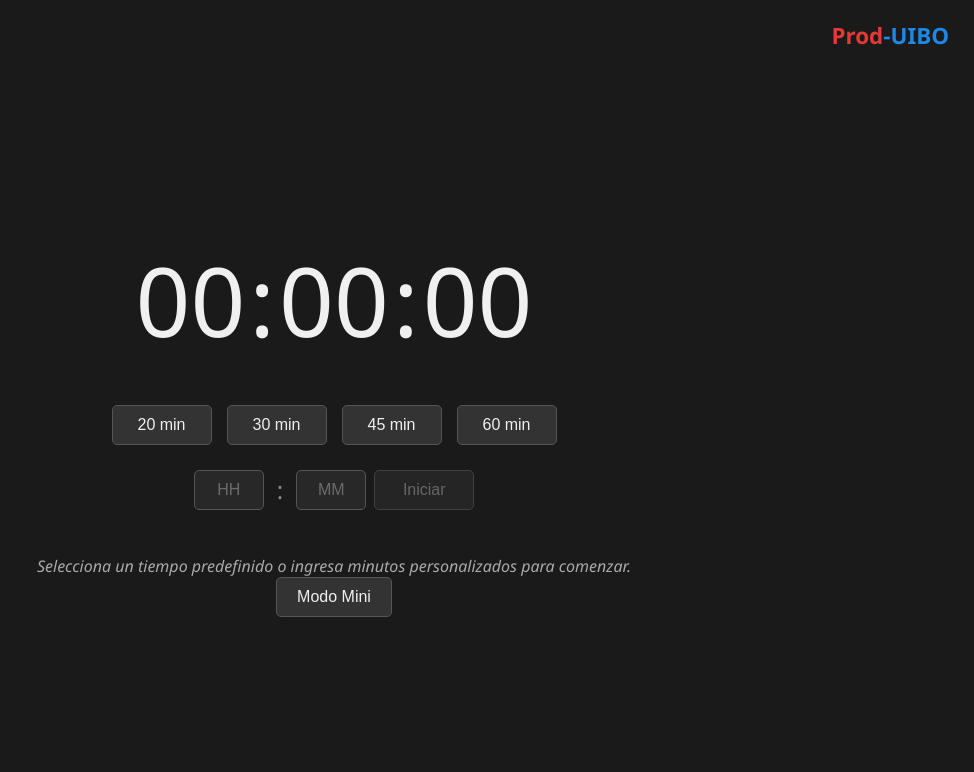
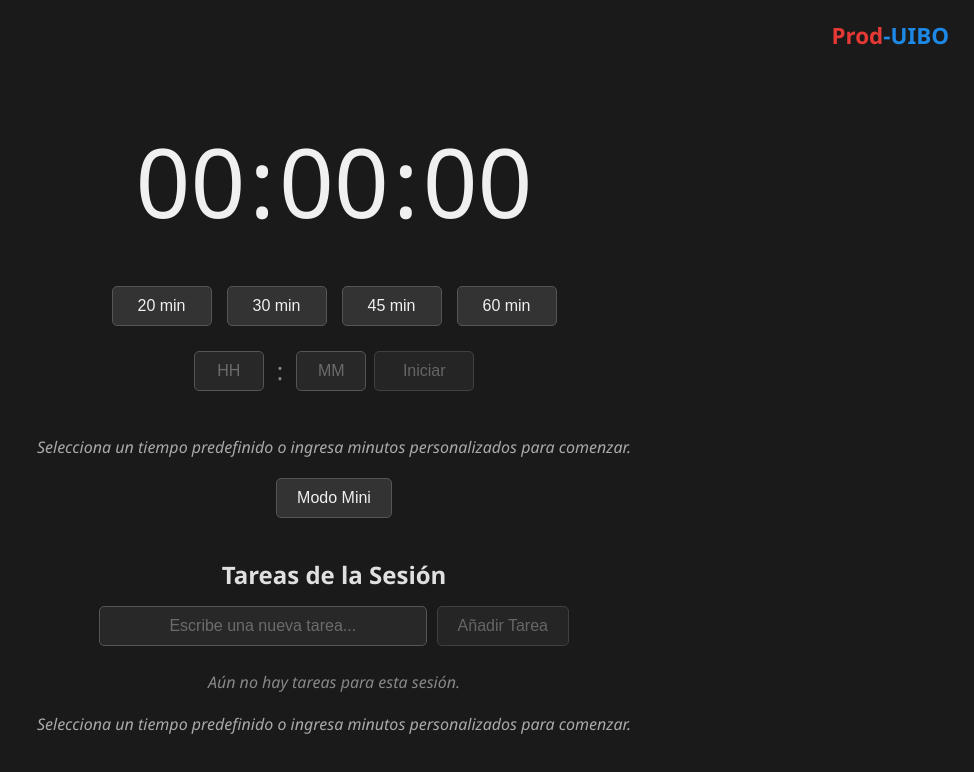
Before and after one commit to rodrigobeta/prod-iubo, a Next.js app: page / in a window 1280 px wide. Shown: the top 772 px of the page, without its empty margins (306-1280 px from the left). Built offline with nearby package versions, Linux system fonts and the light colour scheme.

Commit message:
Se anade seccion de tareas donde se puede anadir nueva tarea, poner como realizada una tarea o eliminar tarea

```diff
--- /dev/null
+++ b/src/app/components/TaskList/TaskList.module.css
@@ -0,0 +1,60 @@
+.taskList {
+  list-style: none;
+  padding: 0;
+  margin-top: 20px;
+  max-width: 400px;
+  width: 100%;
+}
+
+.taskItem {
+  display: flex;
+  justify-content: space-between;
+  align-items: center;
+  padding: 8px 12px;
+  background-color: #2a2a2a;
+  border: 1px solid #444;
+  border-radius: 4px;
+  margin-bottom: 8px;
+  transition: background-color 0.2s ease;
+}
+
+.taskItem:hover {
+  background-color: #333;
+}
+
+.taskText {
+  flex-grow: 1;
+  cursor: pointer;
+  overflow-wrap: anywhere;
+}
+
+.taskItem.completed .taskText {
+  text-decoration: line-through;
+  color: #888;
+}
+
+.deleteButton {
+  background: none;
+  border: none;
+  color: #aaa;
+  font-size: 1rem;
+  font-weight: bold;
+  cursor: pointer;
+  padding: 5px;
+  margin-left: 10px;
+}
+
+.deleteButton:hover {
+  color: #ff6b6b;
+}
+
+.deleteButton:disabled {
+  color: #666;
+  cursor: not-allowed;
+}
+
+.noTasks {
+  color: #888;
+  font-style: italic;
+  margin-top: 15px;
+}
--- /dev/null
+++ b/src/app/components/TaskList/TaskList.tsx
@@ -0,0 +1,38 @@
+import type { Task } from '../../types';
+import styles from './TaskList.module.css';
+
+interface TaskListProps {
+  tasks: Task[];
+  onToggleTask: (id: string) => void;
+  onDeleteTask: (id: string) => void;
+  inputDisabled: boolean;
+}
+
+export default function TaskList({ tasks, onToggleTask, onDeleteTask, inputDisabled }: TaskListProps) {
+  if (!tasks.length) {
+    return <p className={styles.noTasks}>Aún no hay tareas para esta sesión.</p>;
+  }
+
+  return (
+    <ul className={styles.taskList}>
+      {tasks.map(task => (
+        <li key={task.id} className={`${styles.taskItem} ${task.completed ? styles.completed : ''}`}>
+          <span
+            className={styles.taskText}
+            onClick={() => !inputDisabled && onToggleTask(task.id)}
+            style={{ cursor: inputDisabled ? 'not-allowed' : 'pointer' }}
+          >
+            {task.text}
+          </span>
+          <button
+            onClick={() => onDeleteTask(task.id)}
+            className={styles.deleteButton}
+            disabled={inputDisabled}
+          >
+            ✕
+          </button>
+        </li>
+      ))}
+    </ul>
+  );
+}
--- a/src/app/page.module.css
+++ b/src/app/page.module.css
@@ -30,6 +30,56 @@
   cursor: pointer;
   transition: background-color 0.2s ease, transform 0.1s ease;
   min-width: 100px;
+}
+
+.taskSection {
+  display: flex;
+  flex-direction: column;
+  align-items: center;
+  margin-top: 30px;
+  width: 100%;
+  max-width: 500px;
+  padding: 0 15px;
+}
+
+.taskSectionTitle {
+  font-size: 1.5rem;
+  color: #e0e0e0;
+  margin-bottom: 15px;
+}
+
+.taskForm {
+  display: flex;
+  gap: 10px;
+  width: 100%;
+  margin-bottom: 10px;
+}
+
+.taskInput {
+  flex-grow: 1;
+  background-color: #282828;
+  color: #f0f0f0;
+  border: 1px solid #555;
+  border-radius: 5px;
+  padding: 10px;
+  font-size: 1rem;
+  outline: none;
+}
+
+.taskInput::placeholder {
+  color: #888;
+  opacity: 0.7;
+}
+
+.taskInput:disabled {
+  background-color: #202020;
+  cursor: not-allowed;
+  opacity: 0.7;
+}
+
+.miniModeButtonContainer {
+  margin-top: 20px;
+  margin-bottom: 10px;
 }
 
 .mainContainer.miniModeActive .presetButtons,
--- a/src/app/page.tsx
+++ b/src/app/page.tsx
@@ -3,6 +3,8 @@
 import { useState, useEffect, useRef } from 'react';
 import styles from './Page.module.css';
 import { formatTime } from './lib/time';
+import type { Task } from './types';
+import customTimeInputStyles from './components/CustomTimeInput/CustomTimeInput.module.css';
 
 // Componentes
 import ProjectBranding from './components/ProjectBranding/ProjectBranding';
@@ -10,6 +12,7 @@ import TimerDisplay from './components/TimerDisplay/TimerDisplay';
 import PresetButtons from './components/PresetButtons/PresetButtons';
 import CustomTimeInput from './components/CustomTimeInput/CustomTimeInput';
 import TimerControls from './components/TimerControls/TimerControls';
+import TaskList from './components/TaskList/TaskList';
 
 export default function HomePage() {
   const [totalSeconds, setTotalSeconds] = useState<number>(0);
@@ -18,7 +21,8 @@ export default function HomePage() {
   const [customHoursInput, setCustomHoursInput] = useState<string>('');
   const [customMinutesInput, setCustomMinutesInput] = useState<string>('');
   const [isMiniMode, setIsMiniMode] = useState<boolean>(false);
-
+  const [tasks, setTasks] = useState<Task[]>([]);
+  const [currentTaskInput, setCurrentTaskInput] = useState<string>('');
   const intervalRef = useRef<NodeJS.Timeout | null>(null);
 
   useEffect(() => {
@@ -104,6 +108,30 @@ export default function HomePage() {
     startTimer(totalMinutesToStart);
   };
 
+  const handleAddTask = (e: React.FormEvent<HTMLFormElement>) => {
+    e.preventDefault();
+    if (currentTaskInput.trim() === '') return;
+    const newTask: Task = {
+      id: Date.now().toString(),
+      text: currentTaskInput.trim(),
+      completed: false,
+    };
+    setTasks(prevTasks => [...prevTasks, newTask]);
+    setCurrentTaskInput('');
+  };
+
+  const handleToggleTask = (id: string) => {
+    setTasks(prevTasks =>
+      prevTasks.map(task =>
+        task.id === id ? { ...task, completed: !task.completed } : task
+      )
+    );
+  };
+
+  const handleDeleteTask = (id: string) => {
+    setTasks(prevTasks => prevTasks.filter(task => task.id !== id));
+  };
+
   return (
     <main className={`${styles.mainContainer} ${isMiniMode ? styles.miniModeActive : ''}`}>
   {!isMiniMode && <ProjectBranding />}
@@ -138,12 +166,49 @@ export default function HomePage() {
           Selecciona un tiempo predefinido o ingresa minutos personalizados para comenzar.
         </p>
       )}
+      <div className={styles.miniModeButtonContainer}>
         <button
           onClick={() => setIsMiniMode(!isMiniMode)}
           className={styles.button}
         >
           {isMiniMode ? 'Vista Completa' : 'Modo Mini'}
         </button>
+      </div>
+
+      {!isMiniMode && (
+        <div className={styles.taskSection}>
+          <h2 className={styles.taskSectionTitle}>Tareas de la Sesión</h2>
+          <form onSubmit={handleAddTask} className={styles.taskForm}>
+            <input
+              type="text"
+              value={currentTaskInput}
+              onChange={(e) => setCurrentTaskInput(e.target.value)}
+              placeholder="Escribe una nueva tarea..."
+              className={`${styles.taskInput} ${customTimeInputStyles?.customInput || ''}`}
+              disabled={(isActive && totalSeconds > 0)}
+            />
+            <button
+              type="submit"
+              className={styles.button}
+              disabled={(isActive && totalSeconds > 0) || currentTaskInput.trim() === ''}
+            >
+              Añadir Tarea
+            </button>
+          </form>
+          <TaskList
+            tasks={tasks}
+            onToggleTask={handleToggleTask}
+            onDeleteTask={handleDeleteTask}
+            inputDisabled={(isActive && totalSeconds > 0)}
+          />
+        </div>
+      )}
+
+      {!isMiniMode && totalSeconds === 0 && !isActive && initialTimeSet === 0 && (
+        <p className={styles.instructionText}>
+          Selecciona un tiempo predefinido o ingresa minutos personalizados para comenzar.
+        </p>
+      )}
     </main>
   );
 }
--- a/src/app/types/index.ts
+++ b/src/app/types/index.ts
@@ -3,3 +3,8 @@ export interface TimeParts {
   minutes: string;
   seconds: string;
 }
+export interface Task {
+  id: string;
+  text: string;
+  completed: boolean;
+}
```
Also changed, not shown: src/app/TaskList.module.css (added). Lines whose indentation alone changed are shown as unchanged.
